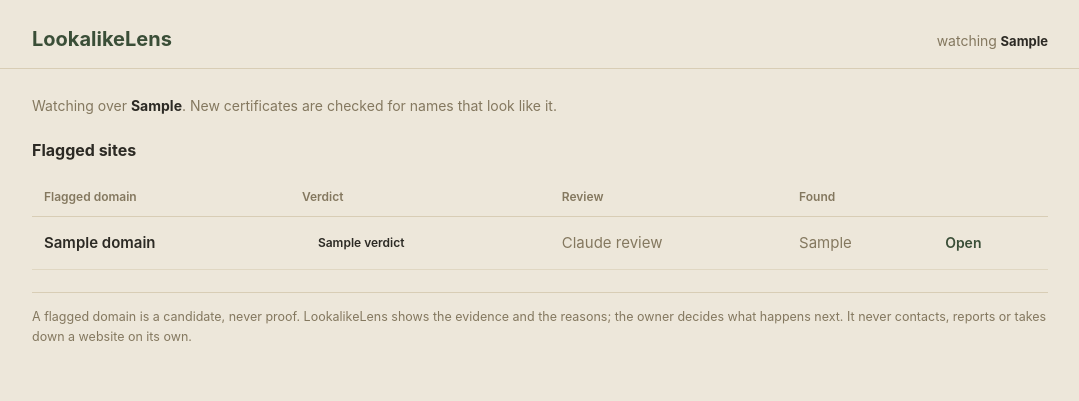
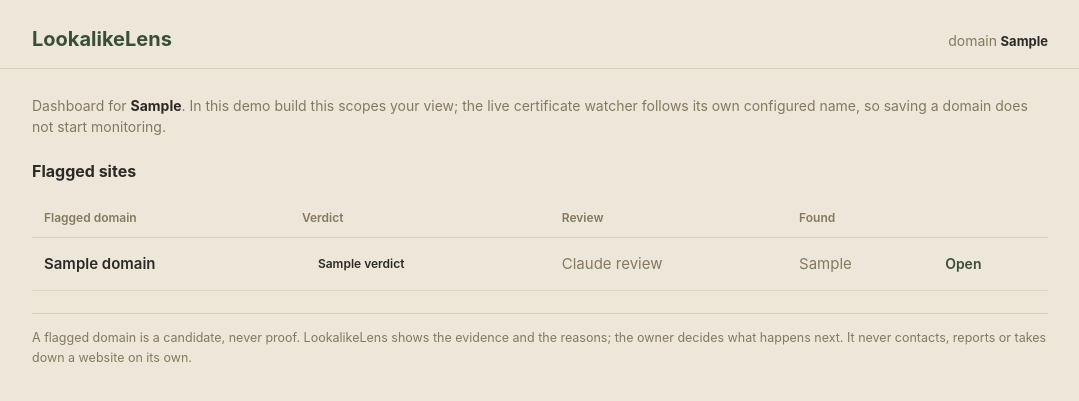
Before and after one commit to Disha-W/lookalikelens, a FastAPI app: template app/templates/dashboard.html in a window 1280 px wide. Shown: the top 401 px of the page, without its empty margins (100-1179 px from the left). Run offline with FastAPI, Linux system fonts and the light colour scheme; the template is opened without the code that fills it: most values are stand-ins (such as "Sample title", 1, 10 or a date in 2020).

Commit message:
Say the domain scopes the view, not live watching
Updated header note and content description for clarity.

```diff
--- a/app/templates/dashboard.html
+++ b/app/templates/dashboard.html
@@ -1,9 +1,11 @@
 {% extends "base.html" %}
 {% block title %}Dashboard - LookalikeLens{% endblock %}
-{% block headernote %}<span class="muted">watching</span> <strong>{{ watch_domain }}</strong>{% endblock %}
+{% block headernote %}<span class="muted">domain</span> <strong>{{ watch_domain }}</strong>{% endblock %}
 {% block content %}
-<p class="sub">Watching over <strong>{{ watch_domain }}</strong>.
-New certificates are checked for names that look like it.</p>
+<p class="sub">Dashboard for <strong>{{ watch_domain }}</strong>.
+In this demo build this scopes your view; the live certificate watcher
+follows its own configured name, so saving a domain does not start
+monitoring.</p>
 
 <h2>Flagged sites</h2>
 {% if cases %}
@@ -36,7 +38,7 @@ New certificates are checked for names that look like it.</p>
 {% if not watching_demo_name and has_sample_cases %}
 <p class="note">The sample cases above matched the staged demo name
 "{{ demo_watch_term }}", not {{ watch_domain }}. There are no stored cases
-for your domain - and this demo build is not watching it yet.</p>
+for your domain, and this demo build is not watching it.</p>
 {% endif %}
 
 <p class="foot">A flagged domain is a candidate, never proof. LookalikeLens
```
